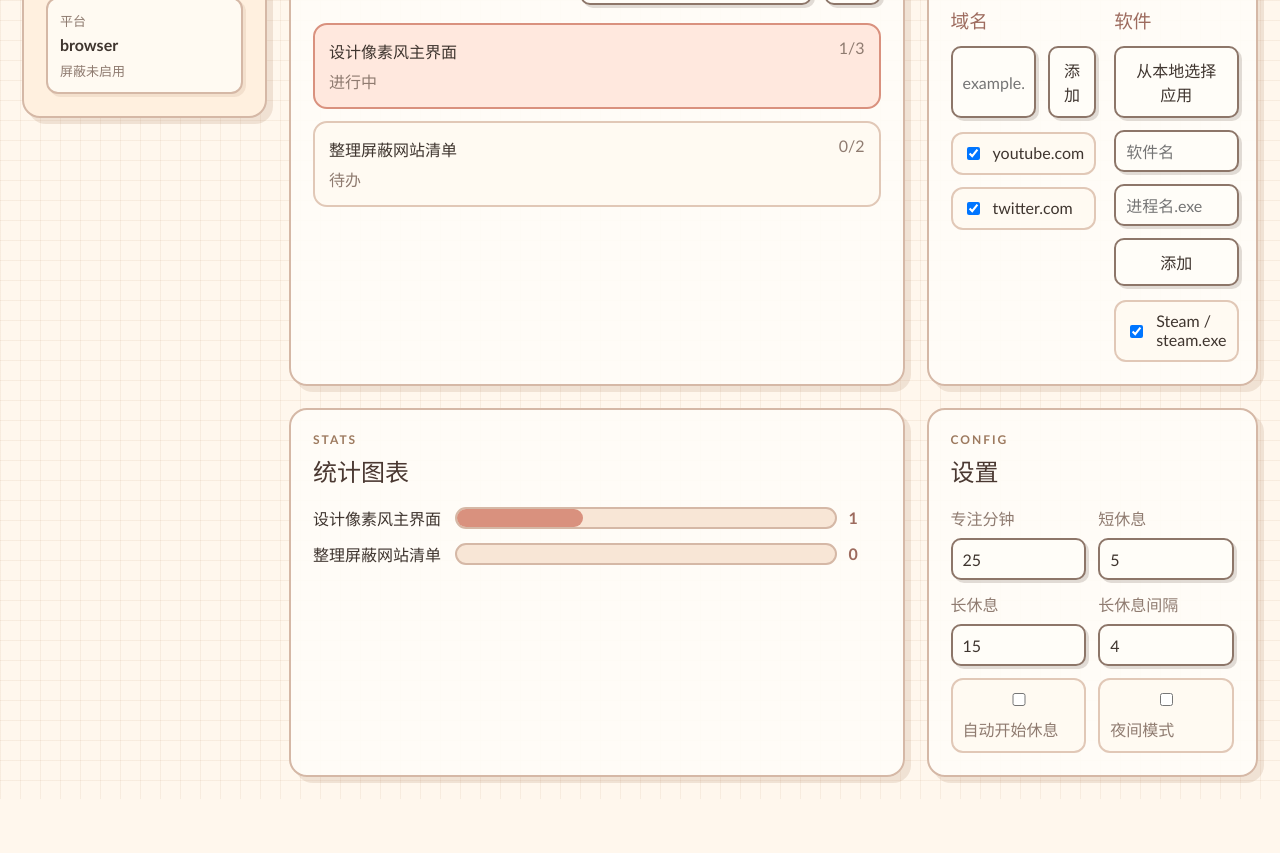
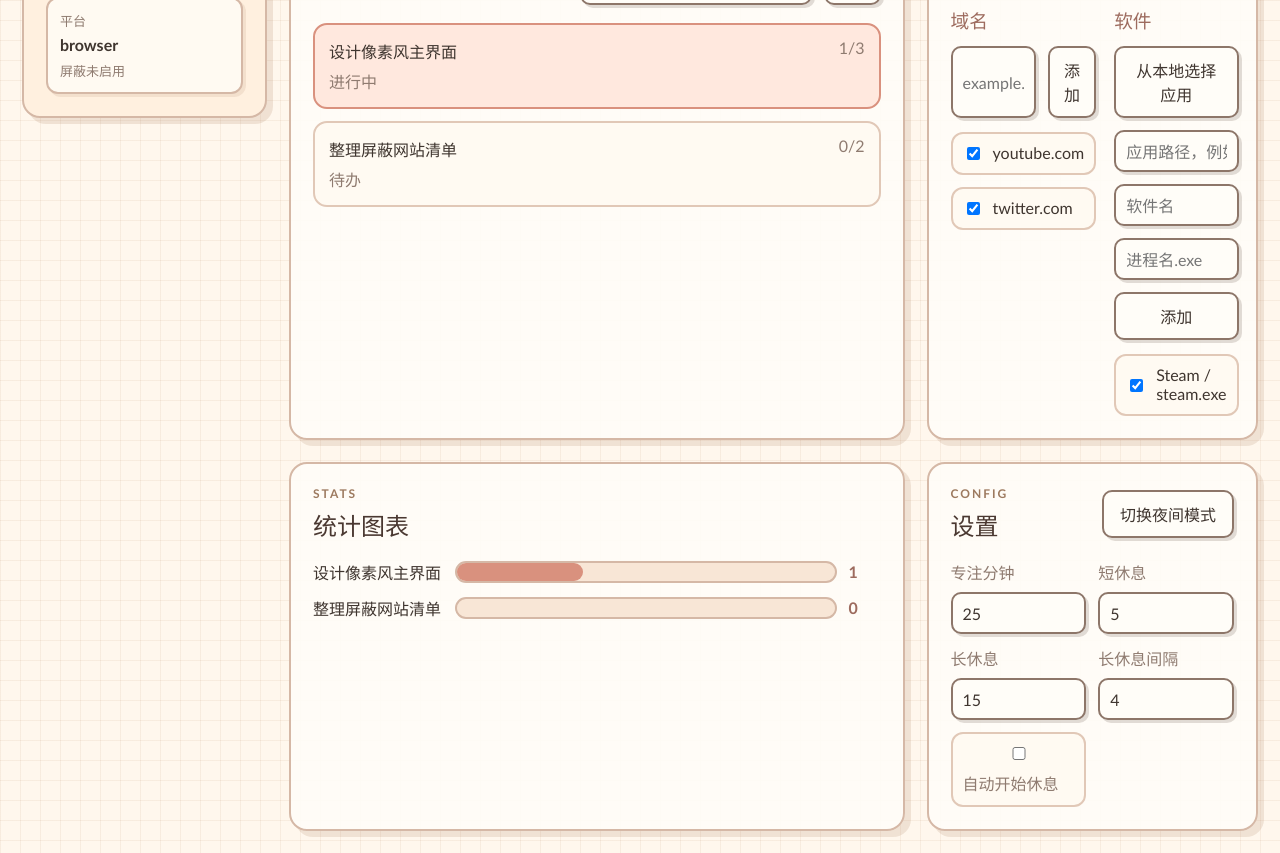
Before and after one commit to withlia/Pomodoro-Timer, a React (Vite) app: page / in a window 1280 px wide. Shown: the part 660-1513 px from the top of the page. Before the commit the page ends 1459 px from the top, so only its background shows below. Built offline with nearby package versions, Linux system fonts and the light colour scheme.

Commit message:
Refine theme toggle and app input

```diff
--- a/src/App.tsx
+++ b/src/App.tsx
@@ -18,7 +18,8 @@ function App() {
   const [siteInput, setSiteInput] = useState('')
   const [appNameInput, setAppNameInput] = useState('')
   const [processInput, setProcessInput] = useState('')
-  const [appPathInput, setAppPathInput] = useState<string | undefined>()
+  const [appPathInput, setAppPathInput] = useState('')
+  const [appSelectMessage, setAppSelectMessage] = useState('')
   const [platform, setPlatform] = useState('browser')
   const [blockerMessage, setBlockerMessage] = useState('屏蔽未启用')
   const [tasks, setTasks] = useState<Task[]>(() => readStorage('tasks', initialTasks))
@@ -115,22 +116,56 @@ function App() {
     setSiteInput('')
   }
 
+  function parseAppPath(value: string) {
+    const filePath = value.trim().replace(/^"|"$/g, '')
+    const processName = filePath.split(/[\\/]/).pop() ?? filePath
+    const name = processName.replace(/\.[^.]+$/, '') || processName
+    return { filePath, processName, name }
+  }
+
+  function updateAppPathInput(value: string) {
+    setAppPathInput(value)
+    const parsed = parseAppPath(value)
+    if (parsed.filePath && !appNameInput) setAppNameInput(parsed.name)
+    if (parsed.filePath && !processInput) setProcessInput(parsed.processName)
+  }
+
   async function selectApp() {
-    const selected = await window.pixelPomodoro?.selectBlockedApp()
-    if (!selected) return
-    setAppNameInput(selected.name)
-    setProcessInput(selected.processName)
-    setAppPathInput(selected.filePath)
+    if (!window.pixelPomodoro?.selectBlockedApp) {
+      setAppSelectMessage('请在桌面应用窗口中选择')
+      return
+    }
+
+    try {
+      setAppSelectMessage('正在打开选择窗口...')
+      const selected = await window.pixelPomodoro.selectBlockedApp()
+      if (!selected) {
+        setAppSelectMessage('已取消选择')
+        return
+      }
+      setAppNameInput(selected.name)
+      setProcessInput(selected.processName)
+      setAppPathInput(selected.filePath)
+      setAppSelectMessage('已选择应用')
+    } catch {
+      setAppSelectMessage('选择失败，请直接粘贴应用路径')
+    }
   }
 
   function addApp() {
-    const name = appNameInput.trim()
-    const processName = processInput.trim()
-    if (!name || !processName) return
-    setBlockedApps((current) => [{ id: Date.now(), name, processName, filePath: appPathInput, action: 'warn', enabled: true }, ...current])
+    const parsed = appPathInput ? parseAppPath(appPathInput) : null
+    const name = appNameInput.trim() || parsed?.name || ''
+    const processName = processInput.trim() || parsed?.processName || ''
+    const filePath = parsed?.filePath || undefined
+    if (!name || !processName) {
+      setAppSelectMessage('请选择应用或输入应用路径')
+      return
+    }
+    setBlockedApps((current) => [{ id: Date.now(), name, processName, filePath, action: 'warn', enabled: true }, ...current])
     setAppNameInput('')
     setProcessInput('')
-    setAppPathInput(undefined)
+    setAppPathInput('')
+    setAppSelectMessage('已添加应用')
   }
 
   function updateSetting<K extends keyof Settings>(key: K, value: Settings[K]) {
@@ -157,7 +192,7 @@ function App() {
           <div className="pixel-panel stat-card"><span>启用屏蔽</span><strong>{activeBlockCount}</strong></div>
         </section>
         <TaskPanel tasks={tasks} selectedTaskId={selectedTaskId} newTaskTitle={newTaskTitle} setNewTaskTitle={setNewTaskTitle} setSelectedTaskId={setSelectedTaskId} addTask={addTask} />
-        <BlockPanel blockedSites={blockedSites} blockedApps={blockedApps} siteInput={siteInput} appNameInput={appNameInput} processInput={processInput} setSiteInput={setSiteInput} setAppNameInput={setAppNameInput} setProcessInput={setProcessInput} setBlockedSites={setBlockedSites} setBlockedApps={setBlockedApps} addSite={addSite} addApp={addApp} selectApp={selectApp} />
+        <BlockPanel blockedSites={blockedSites} blockedApps={blockedApps} siteInput={siteInput} appNameInput={appNameInput} processInput={processInput} appPathInput={appPathInput} appSelectMessage={appSelectMessage} setSiteInput={setSiteInput} setAppNameInput={setAppNameInput} setProcessInput={setProcessInput} setAppPathInput={updateAppPathInput} setBlockedSites={setBlockedSites} setBlockedApps={setBlockedApps} addSite={addSite} addApp={addApp} selectApp={selectApp} />
         <StatsPanel tasks={tasks} />
         <SettingsPanel settings={settings} updateSetting={updateSetting} />
       </section>
--- a/src/components/BlockPanel.tsx
+++ b/src/components/BlockPanel.tsx
@@ -6,9 +6,12 @@ type Props = {
   siteInput: string
   appNameInput: string
   processInput: string
+  appPathInput: string
+  appSelectMessage: string
   setSiteInput: (value: string) => void
   setAppNameInput: (value: string) => void
   setProcessInput: (value: string) => void
+  setAppPathInput: (value: string) => void
   setBlockedSites: (updater: (current: BlockedSite[]) => BlockedSite[]) => void
   setBlockedApps: (updater: (current: BlockedApp[]) => BlockedApp[]) => void
   addSite: () => void
@@ -45,9 +48,11 @@ export function BlockPanel(props: Props) {
           <h3>软件</h3>
           <div className="inline-form stacked">
             <button onClick={props.selectApp}>从本地选择应用</button>
+            <input value={props.appPathInput} onChange={(event) => props.setAppPathInput(event.target.value)} placeholder="应用路径，例如 C:\\Program Files\\App\\app.exe" />
             <input value={props.appNameInput} onChange={(event) => props.setAppNameInput(event.target.value)} placeholder="软件名" />
             <input value={props.processInput} onChange={(event) => props.setProcessInput(event.target.value)} placeholder="进程名.exe" />
             <button onClick={props.addApp}>添加</button>
+            {props.appSelectMessage && <p className="form-message">{props.appSelectMessage}</p>}
           </div>
           <div className="mini-list">
             {props.blockedApps.map((app) => (
--- a/src/components/SettingsPanel.tsx
+++ b/src/components/SettingsPanel.tsx
@@ -13,6 +13,9 @@ export function SettingsPanel({ settings, updateSetting }: Props) {
           <p className="eyebrow">Config</p>
           <h2>设置</h2>
         </div>
+        <button className="theme-button" onClick={() => updateSetting('theme', settings.theme === 'dark' ? 'light' : 'dark')}>
+          {settings.theme === 'dark' ? '切换日间模式' : '切换夜间模式'}
+        </button>
       </div>
       <div className="settings-grid">
         <label>
@@ -35,10 +38,6 @@ export function SettingsPanel({ settings, updateSetting }: Props) {
           <input type="checkbox" checked={settings.autoStartBreak} onChange={(event) => updateSetting('autoStartBreak', event.target.checked)} />
           自动开始休息
         </label>
-        <label className="toggle-line">
-          <input type="checkbox" checked={settings.theme === 'dark'} onChange={(event) => updateSetting('theme', event.target.checked ? 'dark' : 'light')} />
-          夜间模式
-        </label>
       </div>
     </section>
   )
--- a/src/styles.css
+++ b/src/styles.css
@@ -373,6 +373,16 @@ p {
   color: #8f7b70;
 }
 
+.theme-button {
+  min-width: 132px;
+}
+
+.form-message {
+  color: #9d6b5e;
+  font-size: 13px;
+  font-weight: 700;
+}
+
 .app-shell[data-theme="dark"] {
   color: #ede4da;
   background:
@@ -447,7 +457,8 @@ p {
 .app-shell[data-theme="dark"] .timer-display p,
 .app-shell[data-theme="dark"] .task-item span,
 .app-shell[data-theme="dark"] .task-item p,
-.app-shell[data-theme="dark"] .settings-grid label {
+.app-shell[data-theme="dark"] .settings-grid label,
+.app-shell[data-theme="dark"] .form-message {
   color: #c9bac9;
 }
 
```
Also changed, not shown: electron/main.ts (+5 -2 lines).
